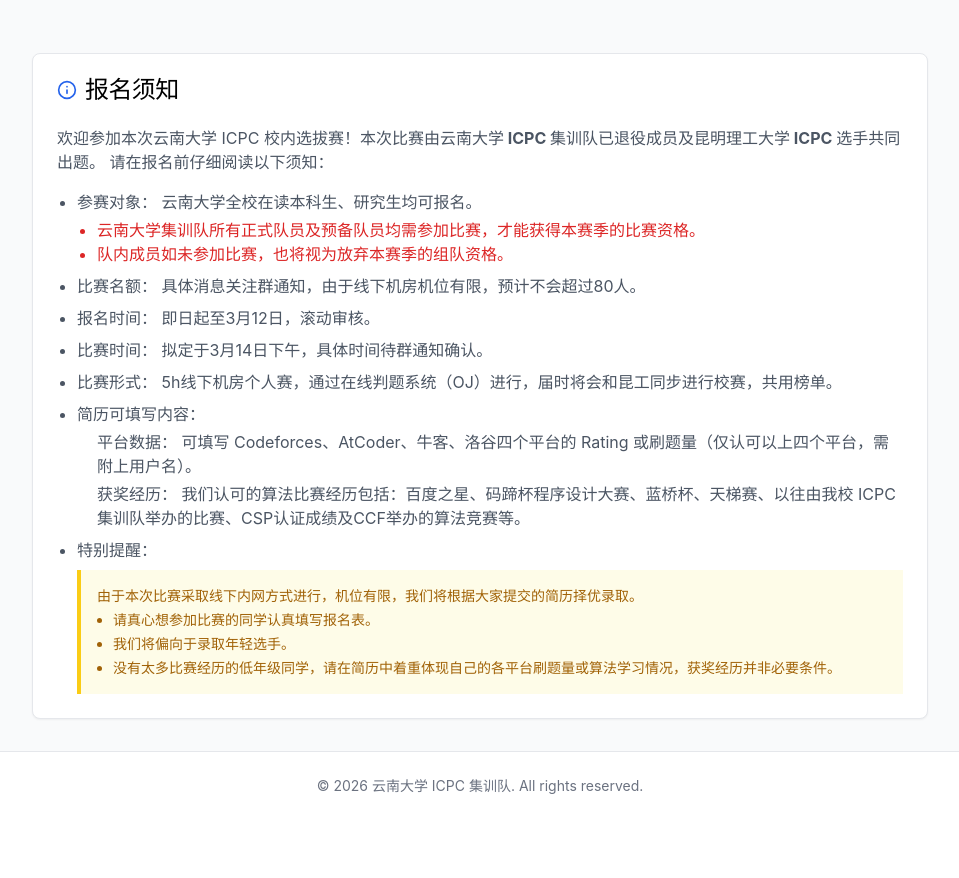
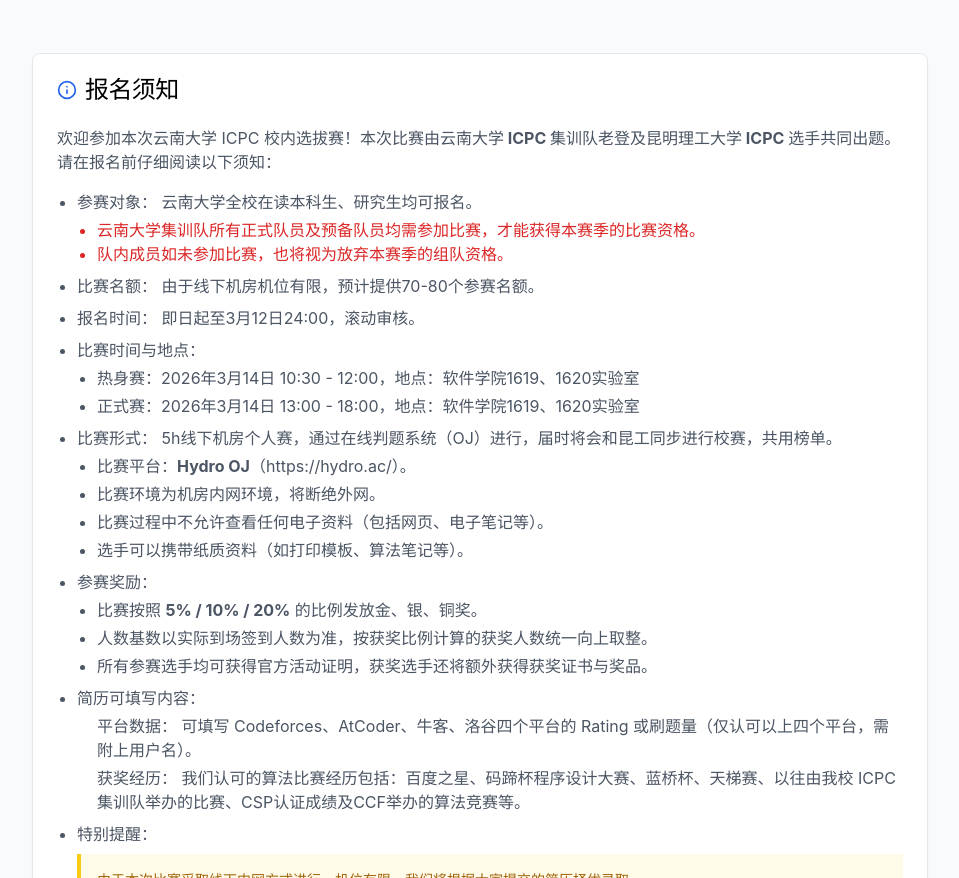
Before and after one commit to octal-zhihao/icpc-registry, a React (Vite) app: page / in a window 1280 px wide. Shown: the part 340-1218 px from the top of the page, without its empty margins (160-1119 px from the left). Before the commit the page ends 1160 px from the top, so only its background shows below. Built offline with nearby package versions, Linux system fonts and the light colour scheme; no server answers.

Commit message:
fix: update homepage

```diff
--- a/src/pages/Home.tsx
+++ b/src/pages/Home.tsx
@@ -31,9 +31,10 @@ export function Home() {
         </CardHeader>
         <CardContent className="prose max-w-none text-gray-600 space-y-4">
           <p>
-            欢迎参加本次云南大学 ICPC 校内选拔赛！本次比赛由<strong>云南大学 ICPC 集训队已退役成员及昆明理工大学 ICPC 选手</strong>共同出题。
+            欢迎参加本次云南大学 ICPC 校内选拔赛！本次比赛由<strong>云南大学 ICPC 集训队老登及昆明理工大学 ICPC 选手</strong>共同出题。
             请在报名前仔细阅读以下须知：
           </p>
+
           <ul className="list-disc pl-5 space-y-2">
             <li>
               <strong>参赛对象：</strong> 云南大学全校在读本科生、研究生均可报名。
@@ -42,18 +43,48 @@ export function Home() {
                 <li>队内成员如未参加比赛，也将视为放弃本赛季的组队资格。</li>
               </ul>
             </li>
+
             <li>
-              <strong>比赛名额：</strong> 具体消息关注群通知，由于线下机房机位有限，预计不会超过80人。
+              <strong>比赛名额：</strong> 由于线下机房机位有限，预计提供70-80个参赛名额。
             </li>
+
             <li>
-              <strong>报名时间：</strong> 即日起至3月12日，滚动审核。
+              <strong>报名时间：</strong> 即日起至3月12日24:00，滚动审核。
             </li>
+
             <li>
-              <strong>比赛时间：</strong> 拟定于3月14日下午，具体时间待群通知确认。
+              <strong>比赛时间与地点：</strong>
+              <ul className="list-disc pl-5 mt-1 space-y-1">
+                <li>
+                  <strong>热身赛：</strong>2026年3月14日 10:30 - 12:00，地点：软件学院1619、1620实验室
+                </li>
+                <li>
+                  <strong>正式赛：</strong>2026年3月14日 13:00 - 18:00，地点：软件学院1619、1620实验室
+                </li>
+              </ul>
             </li>
+
             <li>
               <strong>比赛形式：</strong> 5h线下机房个人赛，通过在线判题系统（OJ）进行，届时将会和昆工同步进行校赛，共用榜单。
+              <ul className="list-disc pl-5 mt-1 space-y-1">
+                <li>比赛平台：<strong>Hydro OJ</strong>（https://hydro.ac/）。</li>
+                <li>比赛环境为<strong>机房内网环境</strong>，将<strong>断绝外网</strong>。</li>
+                <li>比赛过程中<strong>不允许查看任何电子资料</strong>（包括网页、电子笔记等）。</li>
+                <li>选手<strong>可以携带纸质资料</strong>（如打印模板、算法笔记等）。</li>
+              </ul>
             </li>
+
+            <li>
+              <strong>参赛奖励：</strong>
+              <ul className="list-disc pl-5 mt-1 space-y-1">
+                <li>比赛按照 <strong>5% / 10% / 20%</strong> 的比例发放金、银、铜奖。</li>
+                <li>人数基数以实际到场签到人数为准，按获奖比例计算的获奖人数统一向上取整。</li>
+                <li>
+                  <strong>所有参赛选手均可获得官方活动证明，获奖选手还将额外获得获奖证书与奖品。</strong>
+                </li>
+              </ul>
+            </li>
+
             <li>
               <strong>简历可填写内容：</strong>
               <ul className="list-circle pl-5 mt-1 space-y-1">
@@ -65,14 +96,20 @@ export function Home() {
                 </li>
               </ul>
             </li>
+
             <li>
               <strong>特别提醒：</strong>
               <div className="bg-yellow-50 border-l-4 border-yellow-400 p-4 mt-2 text-sm text-yellow-700">
-                <p className="font-bold mb-1">由于本次比赛采取线下内网方式进行，机位有限，我们将根据大家提交的简历择优录取。</p>
+                <p className="font-bold mb-1">
+                  由于本次比赛采取线下内网方式进行，机位有限，我们将根据大家提交的简历择优录取。
+                </p>
                 <ul className="list-disc pl-4 space-y-1">
                   <li>请真心想参加比赛的同学认真填写报名表。</li>
                   <li>我们将偏向于录取年轻选手。</li>
-                  <li>没有太多比赛经历的低年级同学，请在简历中着重体现自己的各平台刷题量或算法学习情况，<strong>获奖经历并非必要条件</strong>。</li>
+                  <li>
+                    没有太多比赛经历的低年级同学，请在简历中着重体现自己的各平台刷题量或算法学习情况，
+                    <strong>获奖经历并非必要条件</strong>。
+                  </li>
                 </ul>
               </div>
             </li>
```
